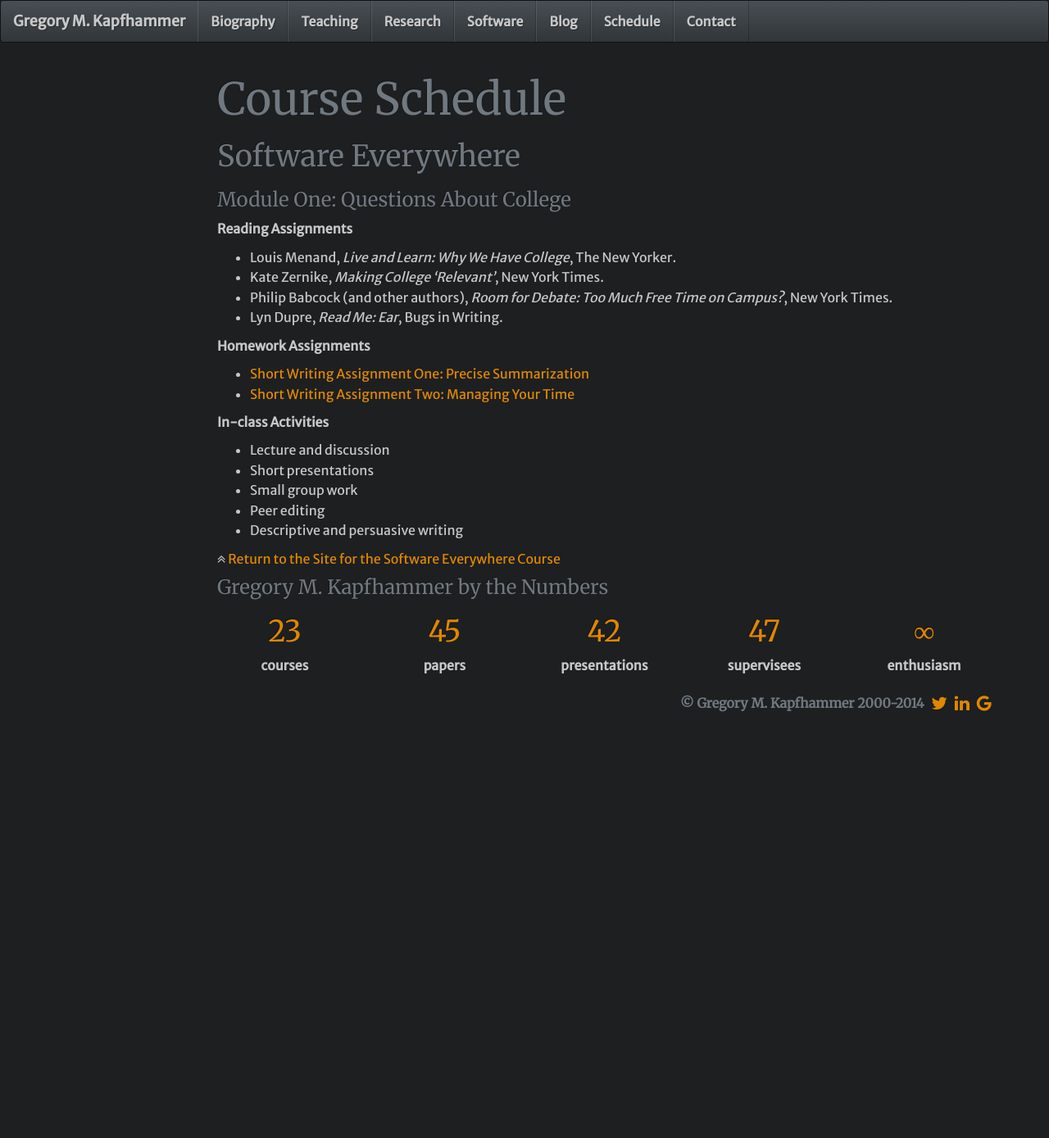
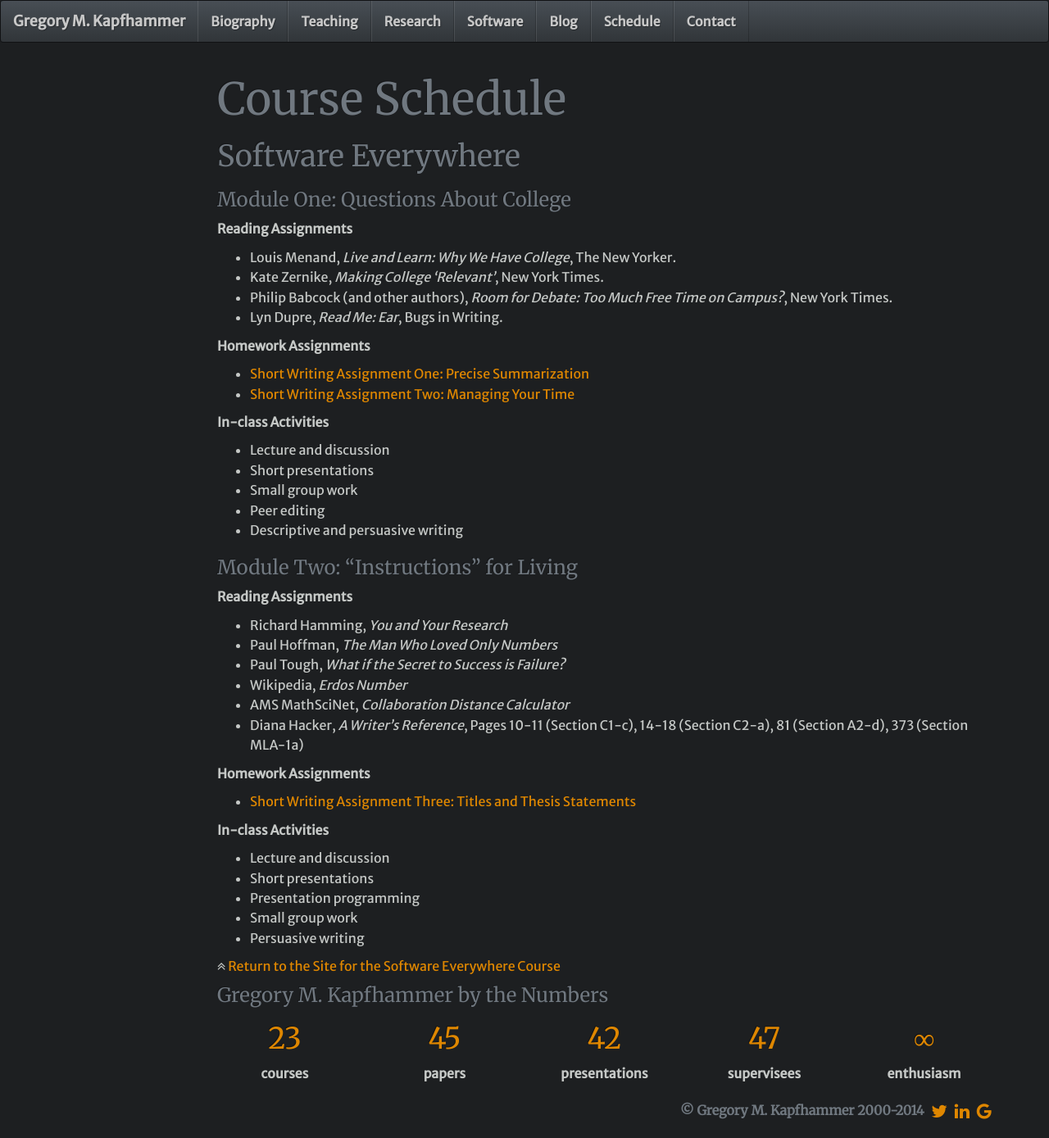
Before and after one commit to geerc/www, a Jekyll site: the page built from gkapfham/teaching/fs101F2013/schedule.md, in a window 1280 px wide. Shown: the whole page at 82% size. Built offline with Jekyll 4.4.1, drawn with Linux system fonts in a browser that asks for light colours; nearby versions of some CDN libraries; Markdown is read by kramdown in place of the engine named in the settings; comment, search, counter and statistics services are not loaded; before the commit the page ends 900 px from its top, so only the background shows below that.

Commit message:
Added in the content for the course schedule for fs 101 fall 2013.

```diff
--- a/gkapfham/teaching/fs101F2013/schedule.md
+++ b/gkapfham/teaching/fs101F2013/schedule.md
@@ -36,3 +36,26 @@ backup: ../../../
 - Small group work
 - Peer editing
 - Descriptive and persuasive writing
+
+### Module Two: "Instructions" for Living
+
+**Reading Assignments**
+
+- Richard Hamming, <em>You and Your Research</em>
+- Paul Hoffman, <em>The Man Who Loved Only Numbers</em>
+- Paul Tough, <em>What if the Secret to Success is Failure?</em>
+- Wikipedia, *Erdos Number*
+- AMS MathSciNet, *Collaboration Distance Calculator*
+- Diana Hacker, <em>A Writer's Reference</em>, Pages 10-11 (Section C1-c), 14-18 (Section C2-a), 81 (Section A2-d), 373 (Section MLA-1a)
+
+**Homework Assignments**
+
+- [Short Writing Assignment Three: Titles and Thesis Statements]({{site.baseurl}}teaching/fs101F2013/provide/homework/hw3/fs101F2013-homework3.pdf)
+
+**In-class Activities**
+
+- Lecture and discussion
+- Short presentations
+- Presentation programming
+- Small group work
+- Persuasive writing
```
